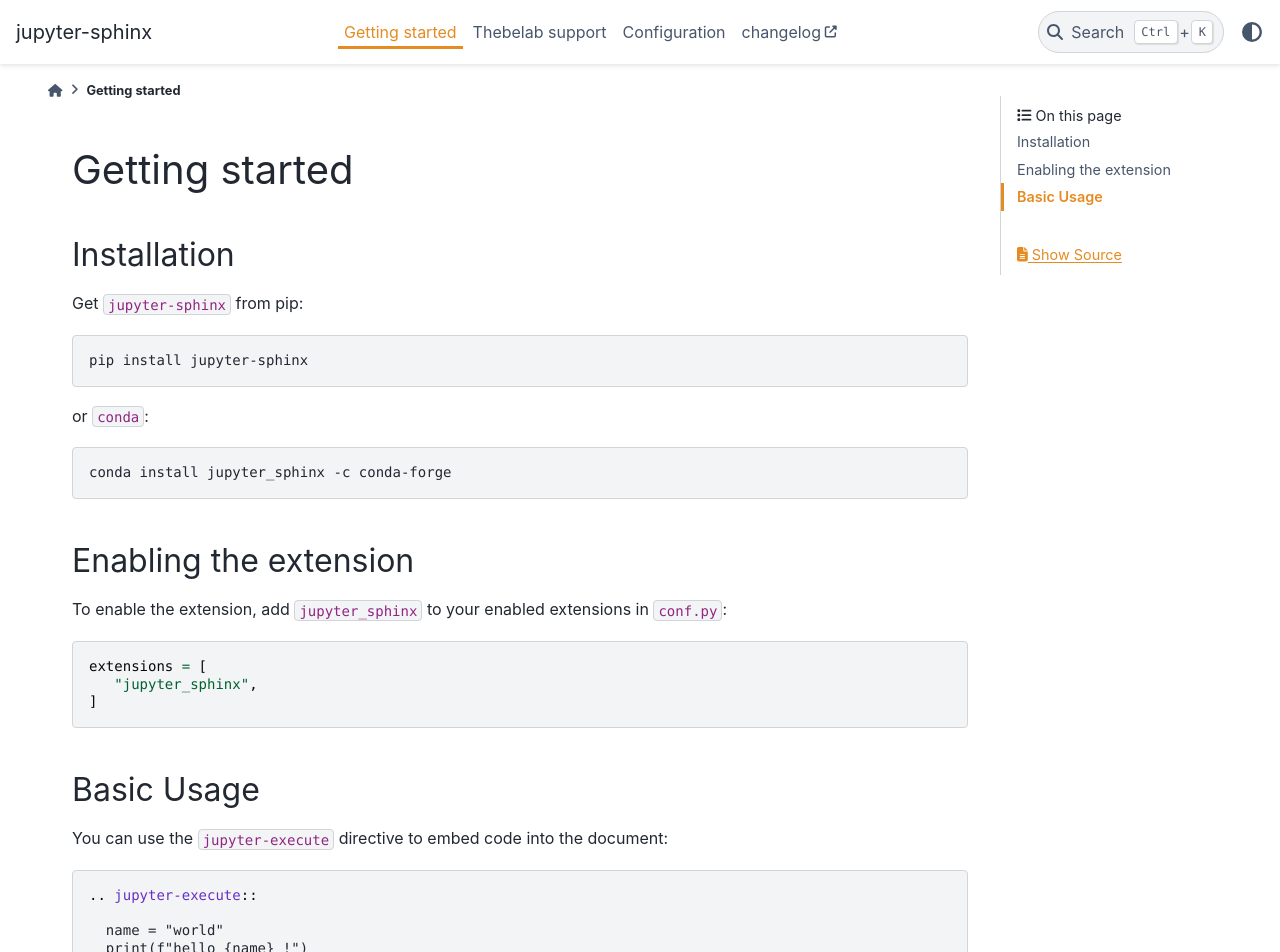
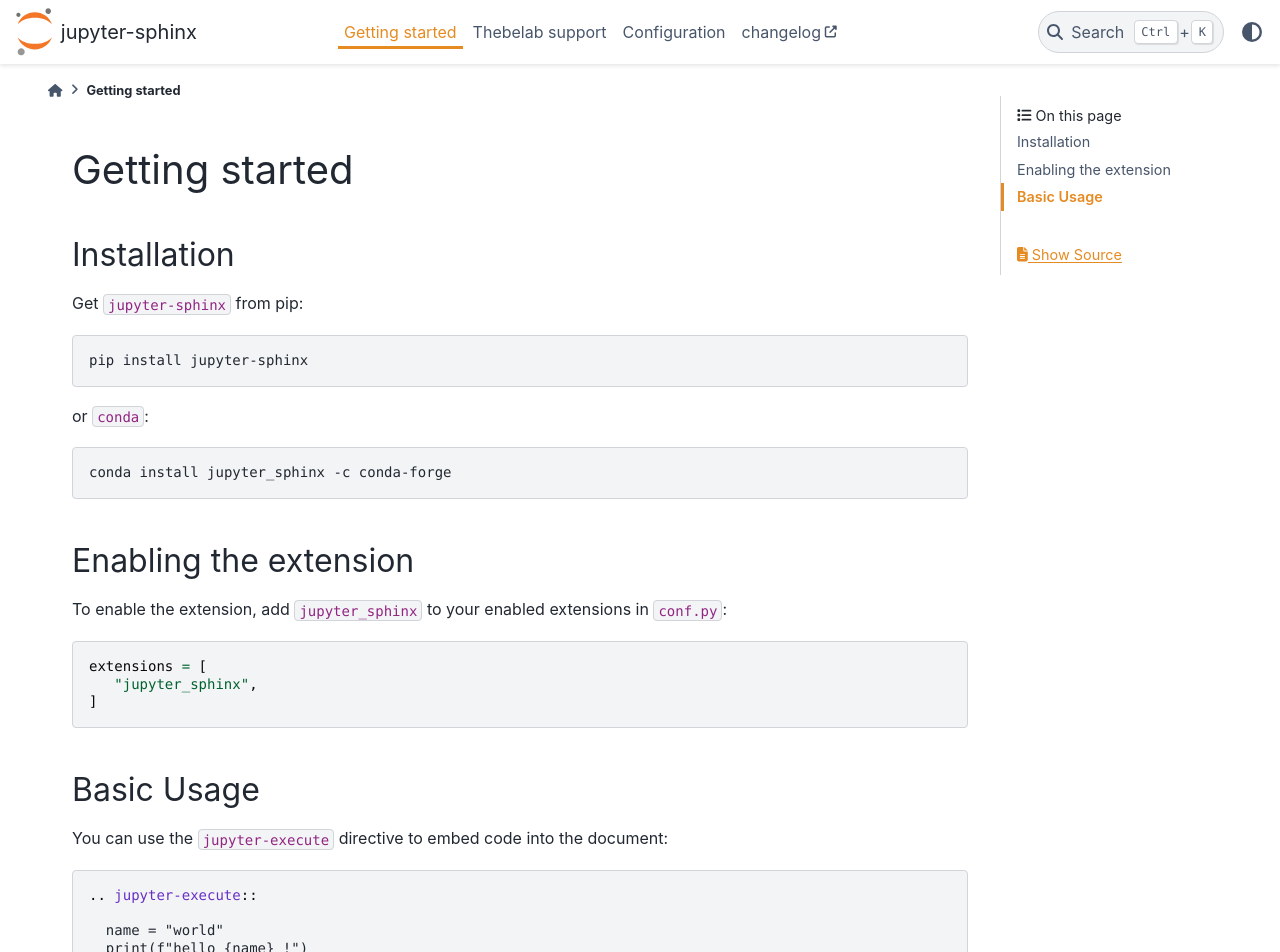
Before and after one commit to jupyter/jupyter-sphinx, a Sphinx documentation site: the page built from docs/setup.rst, in a window 1280 px wide. Shown: the top 952 px of the page. Built offline with Sphinx 7.4.7 and the PyData theme 0.15.4, drawn with Linux system fonts in a browser that asks for light colours.

Commit message:
fix: use the neutral jupyter logo in the documentation

```diff
--- a/docs/conf.py
+++ b/docs/conf.py
@@ -25,8 +25,11 @@ extensions = ["sphinx.ext.mathjax", "jupyter_sphinx", "sphinx_design"]
 html_theme = "pydata_sphinx_theme"
 html_title = "jupyter-sphinx"
 html_static_path = ["_static"]
+html_favicon = "_static/jupyter.svg"
+html_logo = "_static/jupyter.svg"
 html_css_files = ["custom.css"]
 html_theme_options = {
+    "logo": {"text": "jupyter-sphinx"},
     "repository_url": "https://github.com/jupyter/jupyter-sphinx",
     "use_repository_button": True,
     "repository_branch": "main",
```
